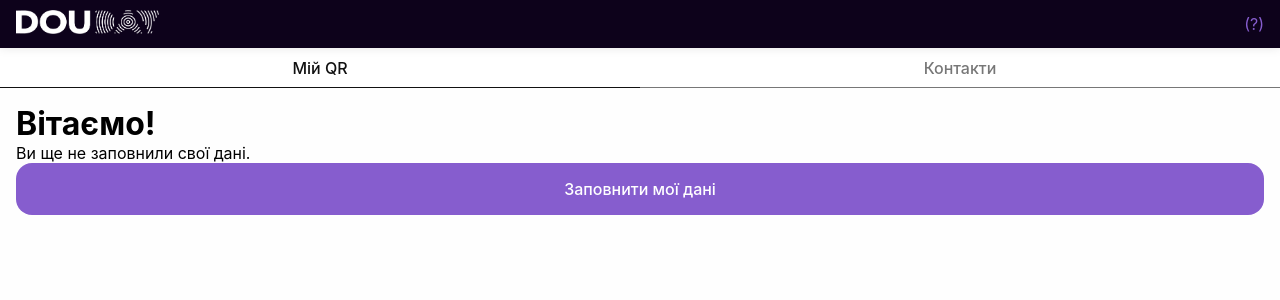
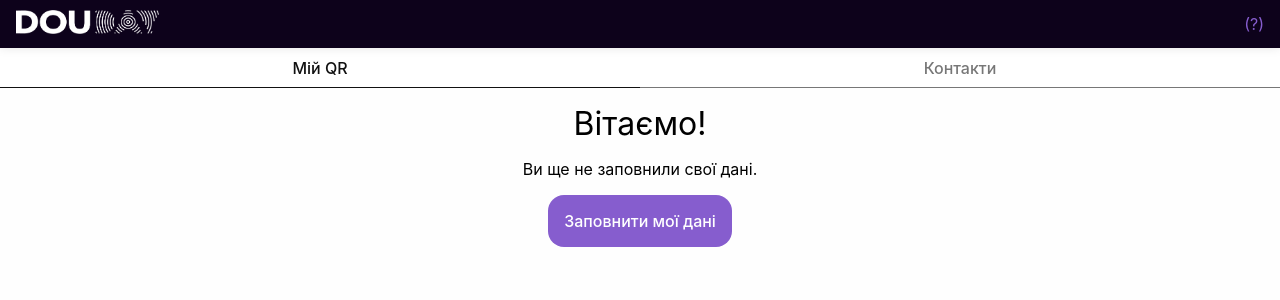
Before and after one commit to babichss/doucontact, a React (Vite) app: page / in a window 1280 px wide. Shown: the top 300 px of the page. Built offline with nearby package versions, Linux system fonts and the light colour scheme.

Commit message:
UI fixes

```diff
--- a/src/pages/Contacts.tsx
+++ b/src/pages/Contacts.tsx
@@ -37,9 +37,7 @@ export default function Contacts() {
       <h2>{t("Saved Contacts")}</h2>
 
       {contacts.length === 0 ? (
-        <Card>
-          <p>{t("No saved contacts yet")}</p>
-        </Card>
+        <p>{t("No saved contacts yet")}</p>
       ) : (
         <div className="stack-md contacts-list">
           {contacts.map((contact, i) => (
--- a/src/pages/Profile.tsx
+++ b/src/pages/Profile.tsx
@@ -36,13 +36,13 @@ export default function Profile() {
 
   if (!profile) {
     return (
-      <>
-        <h1>{t("Welcome!")}</h1>
+      <div className="stack-md centered">
+        <h2>{t("Welcome!")}</h2>
         <p>{t("You haven't created your profile yet.")}</p>
         <Button as="a" href="/edit">
           {t("Create Profile")}
         </Button>
-      </>
+      </div>
     );
   }
 
```
